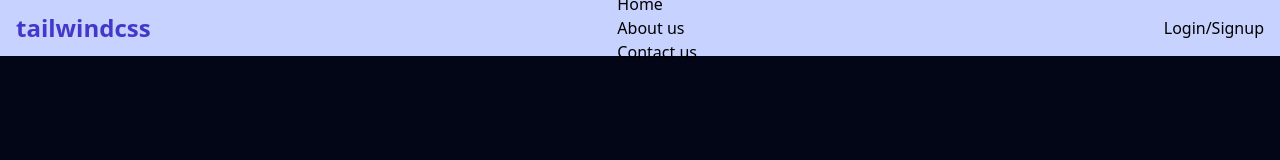
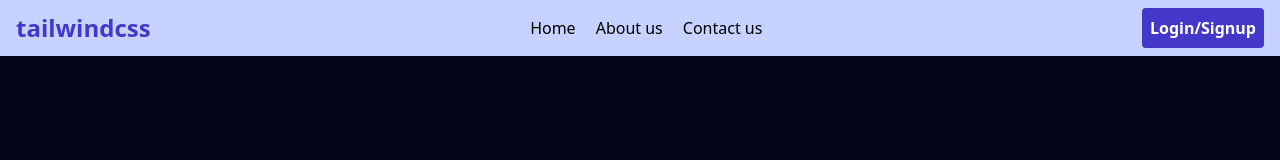
Before and after one commit to garimaver/tailwind, a plain HTML site: page index.html in a window 1280 px wide. Drawn offline with nearby package versions, Linux system fonts and the light colour scheme.

Commit message:
navbar done

```diff
--- a/index.html
+++ b/index.html
@@ -6,17 +6,20 @@
     <title>tailwind css</title>
 </head>
 <body class="bg-slate-950">
-<!-- Navbar section -->
+<!-- Navbar section start here-->
  <nav class="w-full h-14 bg-indigo-200 items-center flex justify-between px-4 md:px-4">
     <div class="text-2xl text-indigo-700 font-bold">tailwindcss</div>
-    <ul>
-        <li>Home</li>
-        <li>About us</li>
-        <li>Contact us</li>
+    <ul class="md:flex font semibold" >
+        <li class="mx-[10px]">Home</li>
+        <li class="mx-[10px]">About us</li>
+        <li class="mx-[10px]">Contact us</li>
     </ul>
-    <div>Login/Signup</div>
- </nav>
-
+    <div class="hidden md:block px-2 py-2 rounded font-bold bg-indigo-700 text-white cursor-pointer">Login/Signup</div>
+ <div class="md:hidden">
+    <a href="/" class="text-4xl">&#8801</a>
+ </div>
+</nav>
+<!-- Navbar section end here-->
 
     <script src="https://cdn.tailwindcss.com"></script>
 
```
